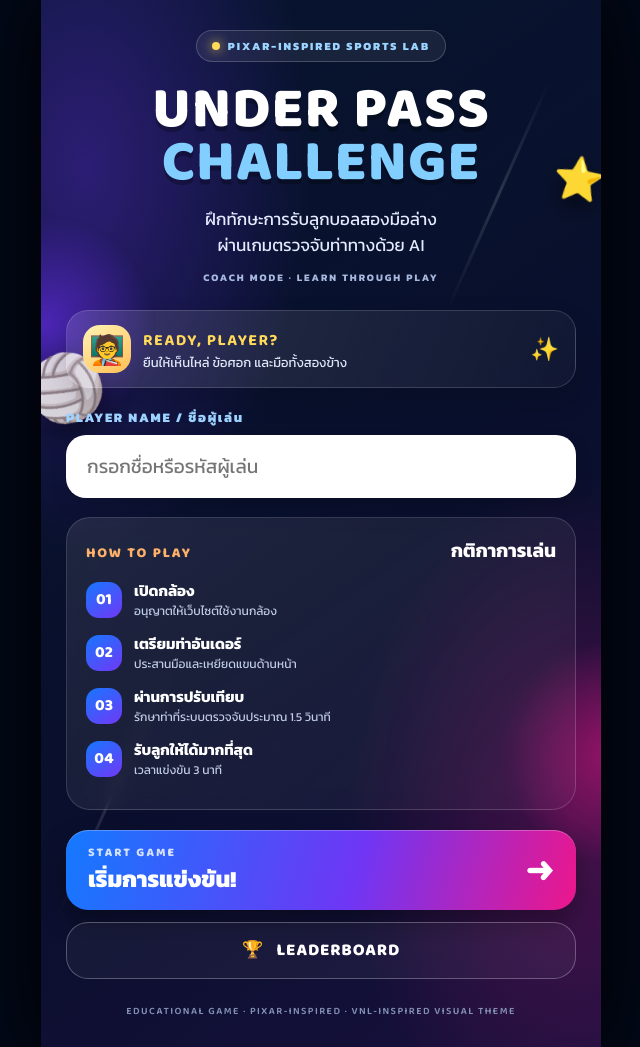
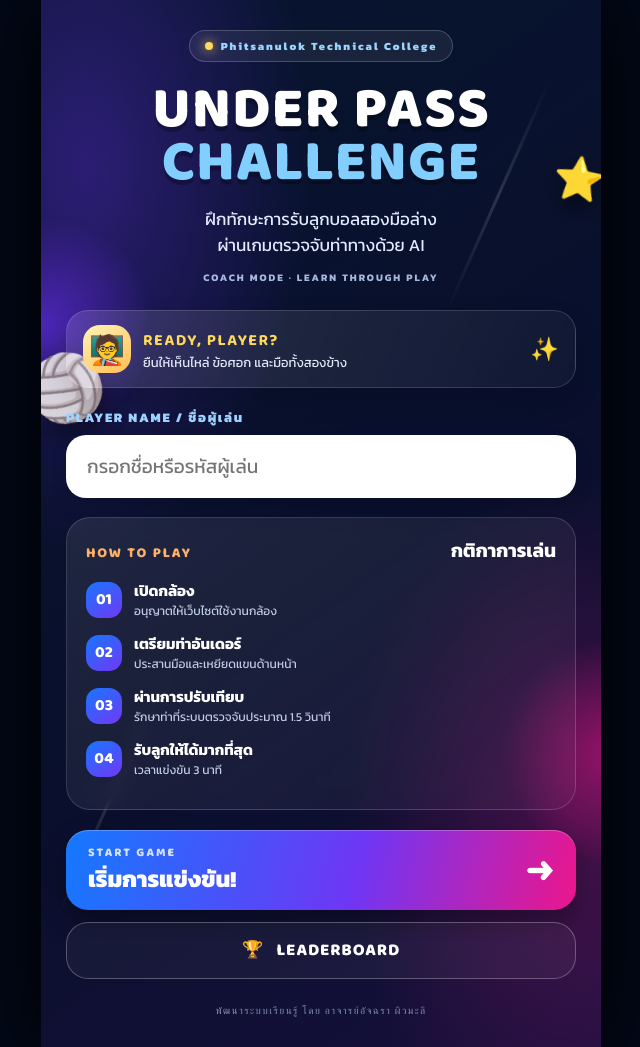
Before and after one commit to RujixOmo/AR-VNL-By-KRU-ATCHARA, a plain HTML site: page index.html in a window 1280 px wide. Shown: the whole page, without its empty margins (319-959 px from the left). Drawn offline with Linux system fonts and the light colour scheme.

Commit message:
Update index.html

```diff
--- a/index.html
+++ b/index.html
@@ -5,7 +5,7 @@
   <meta name="viewport" content="width=device-width, initial-scale=1, viewport-fit=cover">
   <meta name="theme-color" content="#07152f">
   <meta name="description" content="Under Pass Challenge - เกมฝึกทักษะรับลูกวอลเลย์บอลด้วยกล้องและ AI">
-  <title>Under Pass Challenge | Pixar-inspired VNL</title>
+  <title>Under Pass Challenge | PTC By Kru Atchara</title>
   <link rel="preconnect" href="https://fonts.googleapis.com">
   <link rel="preconnect" href="https://fonts.gstatic.com" crossorigin>
   <link href="https://fonts.googleapis.com/css2?family=Baloo+2:wght@600;700;800&family=Kanit:wght@400;500;600;700;800&display=swap" rel="stylesheet">
@@ -24,7 +24,7 @@
       <div class="floating-star" aria-hidden="true">⭐</div>
 
       <header class="hero">
-        <div class="brand-pill"><span class="brand-dot"></span> PIXAR-INSPIRED SPORTS LAB</div>
+        <div class="brand-pill"><span class="brand-dot"></span> Phitsanulok Technical College</div>
         <h1>UNDER PASS<br><span>CHALLENGE</span></h1>
         <p class="hero-thai">ฝึกทักษะการรับลูกบอลสองมือล่าง<br>ผ่านเกมตรวจจับท่าทางด้วย AI</p>
         <div class="coach-credit">COACH MODE · LEARN THROUGH PLAY</div>
@@ -73,7 +73,7 @@
       </button>
       <button id="leaderboardBtn" class="secondary-btn">🏆 &nbsp; LEADERBOARD</button>
 
-      <p class="footer-note">EDUCATIONAL GAME · PIXAR-INSPIRED · VNL-INSPIRED VISUAL THEME</p>
+      <p class="footer-note">พัฒนาระบบเรียนรู้ โดย อาจารย์อัจฉรา ผิวมะลิ</p>
     </section>
 
     <!-- GAME -->
```
